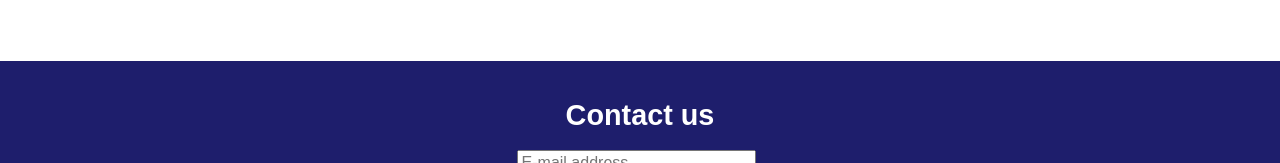
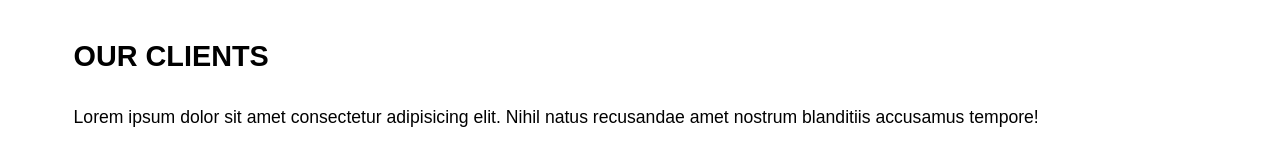
Before and after one commit to TheAnswer07/YizmoD-Communications, a website: page index.html in a window 1280 px wide. Shown: the part 2386-2549 px from the top of the page. Drawn offline with Linux system fonts and the light colour scheme; files that its build step writes are made by us from their sources; grey boxes are pictures that could not be loaded.

Commit message:
our clients section added to nav & main

```diff
--- a/index.html
+++ b/index.html
@@ -22,6 +22,7 @@
                     <li><a href="#about-us">ABOUT US</a></li>
                     <li><a href="#services">SERVICES</a></li>
                     <li><a href="#our-work">OUR WORK</a></li>
+                    <li><a href="#our-clients">OUR CLIENTS</a></li>
                     <li><a href="#contact-us">CONNECT</a></li>
                 </ul>
             </nav>
@@ -86,7 +87,8 @@
                             <h3>Amnesty International</h3>
                         </div>
 
-                        <div class="panel" style="background-image: url('./assets/Images/créasYD/caminoSenegal.jpg')" ;>
+                        <div class="panel" style="background-image: url('./assets/Images/créasYD/caminoSenegal.jpg')"
+                            ;>
                             <h3>Camino Sénégal</h3>
                         </div>
 
@@ -110,7 +112,8 @@
                             <h3>K&T Couture</h3>
                         </div>
 
-                        <div class="panel active" style="background-image: url('./assets/Images/créasYD/ameTrade.jpg')" ;>
+                        <div class="panel active" style="background-image: url('./assets/Images/créasYD/ameTrade.jpg')"
+                            ;>
                             <h3>AmTrade</h3>
                         </div>
                     </div>
@@ -118,6 +121,23 @@
                 </article>
 
             </section>
+
+            <section>
+                <article>
+                    <h2 id="our-clients">OUR CLIENTS</h2>
+                    <div>
+                        <p>Lorem ipsum dolor sit amet consectetur adipisicing elit. Nihil natus recusandae amet nostrum
+                            blanditiis accusamus tempore!</p>
+                    </div>
+
+                    <div class="container">
+                        <img src="./assets/Images/clients/our-lients.jpg" alt="Clients logos">
+                    </div>
+
+                </article>
+
+            </section>
+
         </main>
 
         <footer>
@@ -126,7 +146,9 @@
                 <form>
                     <input type="text" placeholder="E-mail address" />
                     <input type="text" placeholder="Message" />
-                    <button><h3>Submit</h3></button>
+                    <button>
+                        <h3>Submit</h3>
+                    </button>
                 </form>
             </aside>
         </footer>
```
